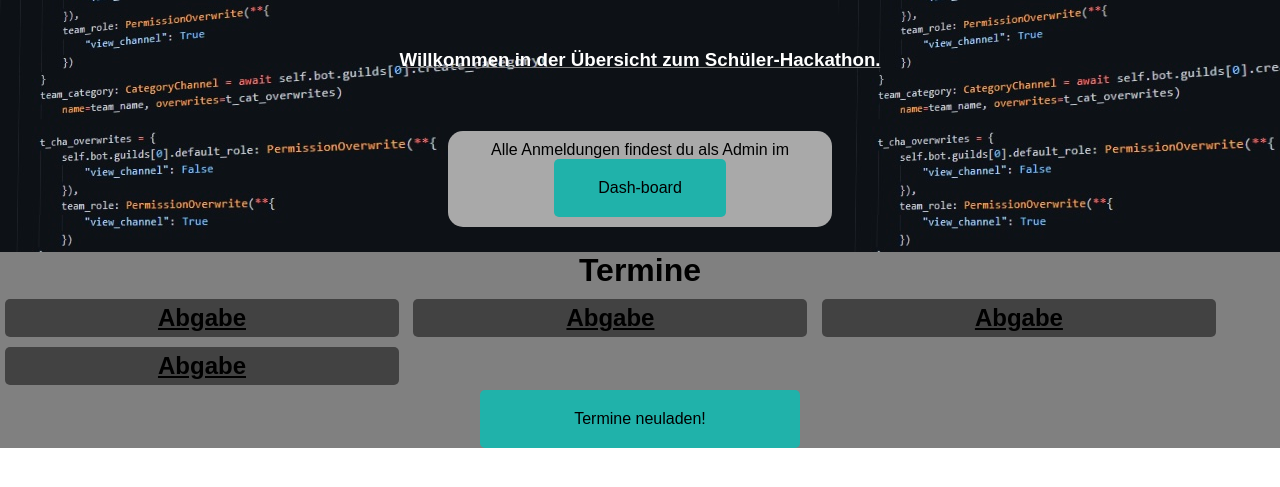
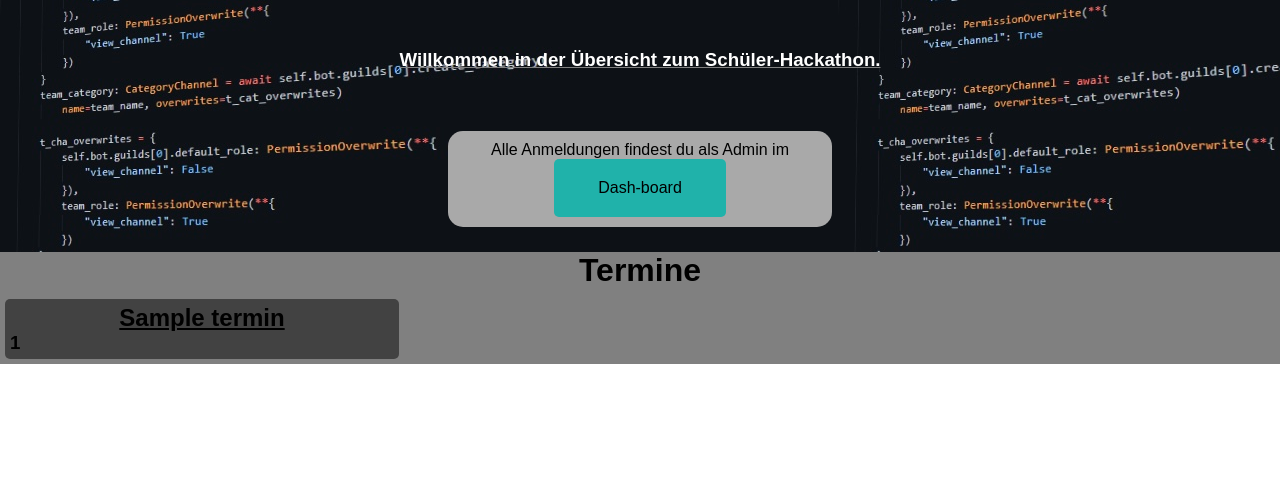
Before and after one commit to AlbertUnruh/HackathonLeer2021, a Python web app: template templates/index.html in a window 1280 px wide. Shown: the part 101-588 px from the top of the page. Run offline with Jinja, Linux system fonts and the light colour scheme; the template is opened without the code that fills it: most values are stand-ins (such as "Sample title", 1, 10 or a date in 2020).

Commit message:
Update index.html

```diff
--- a/templates/index.html
+++ b/templates/index.html
@@ -28,20 +28,12 @@
         </div>
         <div class="termine">
             <h1 class="center" style="margin-bottom: 5px;">Termine</h1>
-            <div class="termin-card">
-                <h2 class="termin-card-header">Abgabe</h2>
-            </div>
-            <div class="termin-card">
-                <h2 class="termin-card-header">Abgabe</h2>
-            </div>
-            <div class="termin-card">
-                <h2 class="termin-card-header">Abgabe</h2>
-            </div>
-            <div class="termin-card">
-                <h2 class="termin-card-header">Abgabe</h2>
-            </div>
-            <div class="reload-button center">
-                <a onclick="loadTermins();" class="center button-content">Termine neuladen!</a>
+            {% for termin in termins %}
+                <div class="termin-card">
+                    <h2 class="termin-card-header"> {{ termin[1] }} </h2>
+                    <h3> {{ termin[0] }} </h3>
+                </div>
+            {% endfor %}
             </div>
         </div>
     </main>
```
